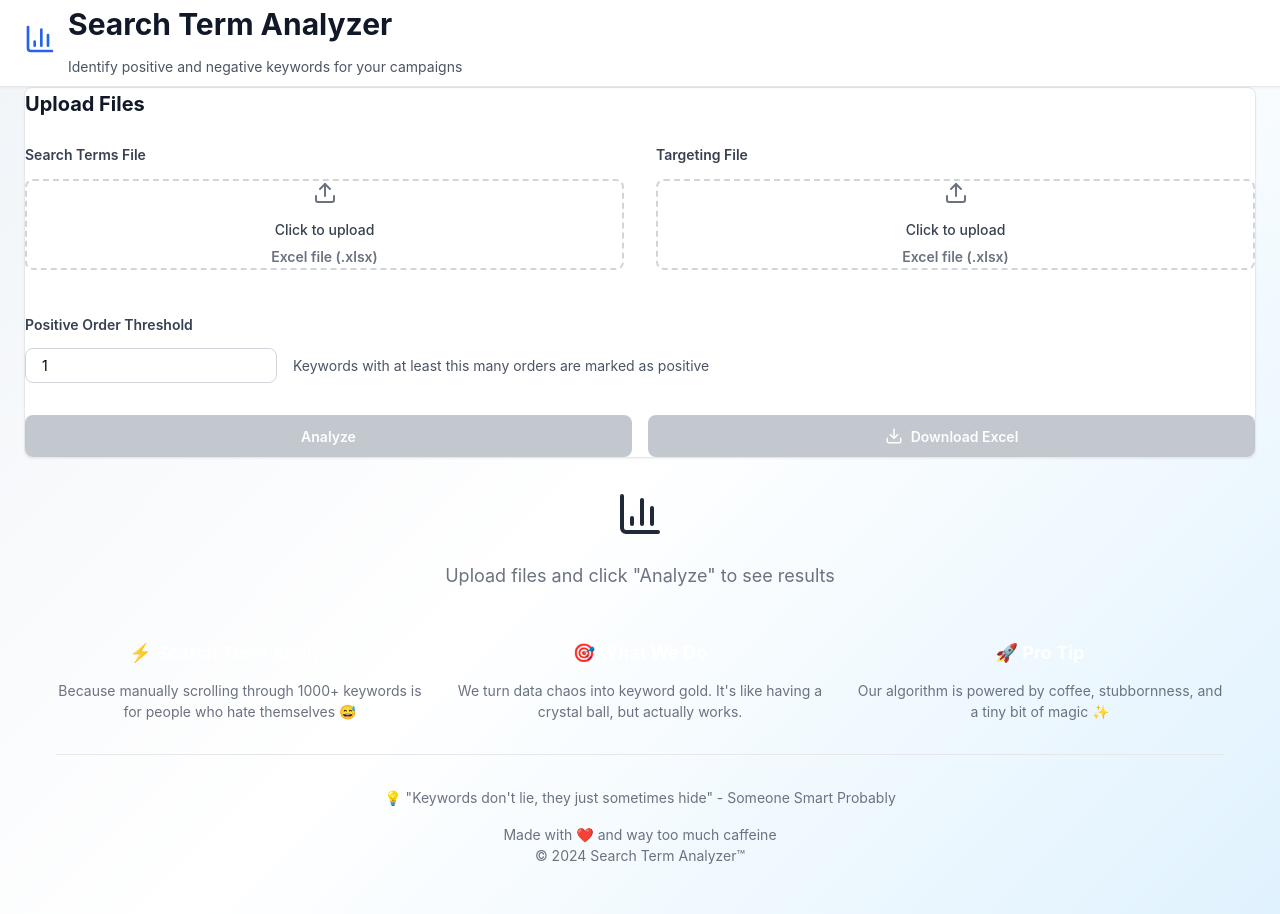
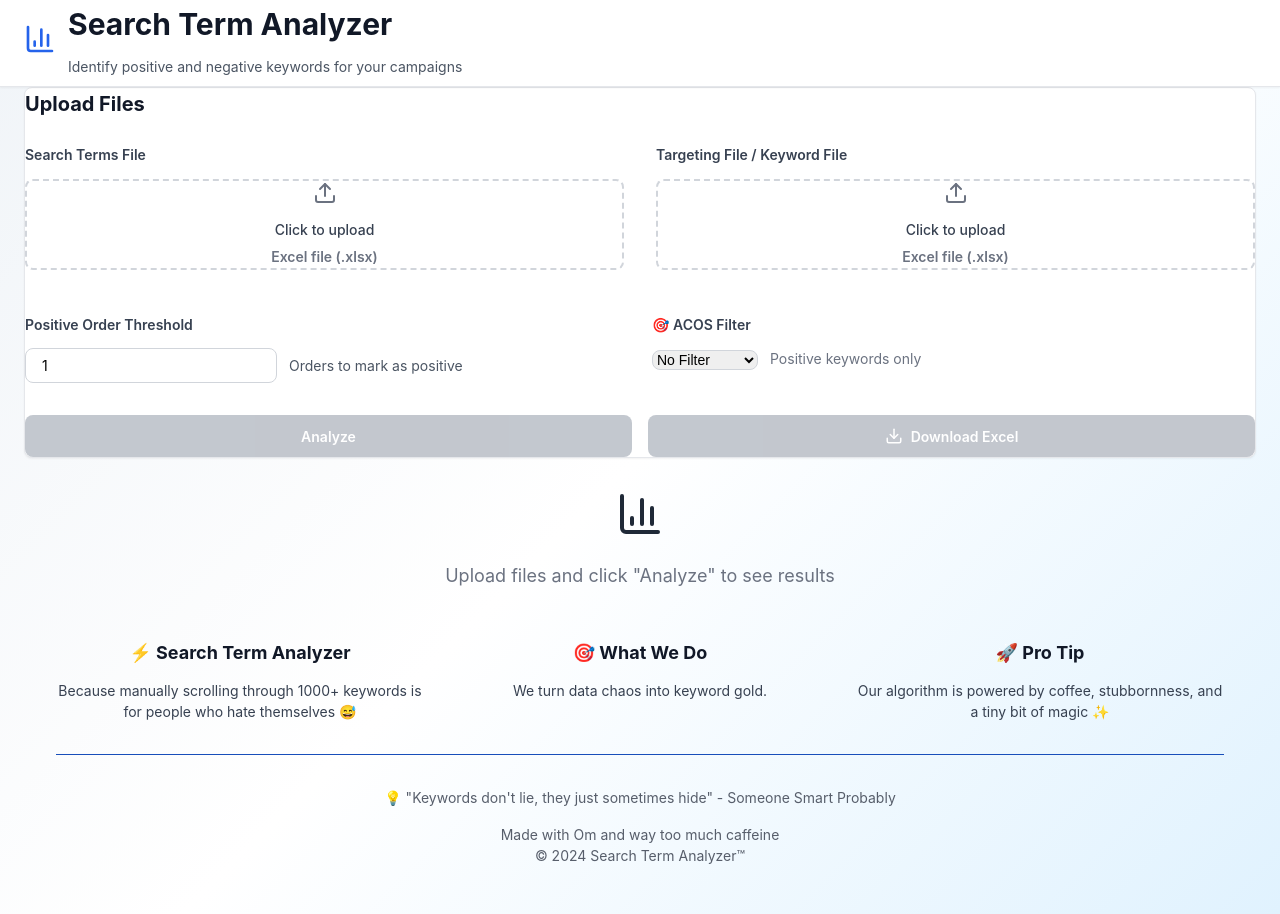
Before and after one commit to jadiaom1010/Search-Term-Analyzer, a React (Create React App) app in the folder frontend/: page / in a window 1280 px wide. Built offline with nearby package versions, Linux system fonts and the light colour scheme.

Commit message:
with sb and acos filter

```diff
--- a/frontend/src/App.css
+++ b/frontend/src/App.css
@@ -890,7 +890,7 @@ a,
 
 @media print {
   body {
-    background: white;
+    background: rgb(27, 25, 25);
   }
 
   button {
@@ -905,13 +905,13 @@ a,
 footer {
   margin-top: auto;
   background: transparent;
-  color: #4b5563;
+  color: #0760de;
   padding: 3rem 2rem;
   text-align: center;
 }
 
 footer h3 {
-  color: #1f2937;
+  color: #125abf;
   font-size: 1rem;
   font-weight: 700;
   margin-bottom: 0.75rem;
@@ -919,7 +919,7 @@ footer h3 {
 }
 
 footer p {
-  color: #6b7280;
+  color: #575e6b;
   font-size: 0.875rem;
   margin: 0;
   line-height: 1.5;
@@ -931,10 +931,11 @@ footer .grid {
   grid-template-columns: repeat(auto-fit, minmax(200px, 1fr));
   gap: 2rem;
   margin-bottom: 2rem;
+
 }
 
 footer .border-t {
-  border-top: 1px solid #e5e7eb;
+  border-top: 1px solid #184eba;
   padding-top: 2rem;
   display: flex;
   flex-direction: column;
--- a/frontend/src/components/FileUploadSection.js
+++ b/frontend/src/components/FileUploadSection.js
@@ -12,7 +12,7 @@ const FileUploadSection = ({ searchFile, targetingFile, onSearchFileChange, onTa
       />
 
       <FileUploadBox
-        label="Targeting File"
+        label="Targeting File / Keyword File"
         file={targetingFile}
         onChange={onTargetingFileChange}
         description="Excel file (.xlsx)"
--- a/frontend/src/components/SearchTermAnalyzer.js
+++ b/frontend/src/components/SearchTermAnalyzer.js
@@ -16,6 +16,11 @@ const SearchTermAnalyzer = () => {
     category: null,
     field: 'customer search term',
     direction: 'asc',
+  });
+  // ACOS Filter States
+  const [acosFilter, setAcosFilter] = useState({
+    filterType: 'none', // 'none', 'greater', 'less', 'equal'
+    value: '',
   });
 
   const BACKEND_URL = 'http://localhost:5000';
@@ -115,6 +120,43 @@ const SearchTermAnalyzer = () => {
     }));
   };
 
+  // Apply ACOS filter to positive results only
+  const getFilteredResults = () => {
+    if (!results || acosFilter.filterType === 'none') {
+      return results;
+    }
+
+    const filterValue = parseFloat(acosFilter.value);
+    if (isNaN(filterValue)) return results;
+
+    const filterPositive = (items) => {
+      return items.filter((item) => {
+        if (item.acos === null || item.acos === undefined) return false;
+
+        switch (acosFilter.filterType) {
+          case 'greater':
+            return item.acos > filterValue;
+          case 'less':
+            return item.acos < filterValue;
+          case 'equal':
+            return item.acos === filterValue;
+          default:
+            return true;
+        }
+      });
+    };
+
+    return {
+      positive: {
+        no_b0: filterPositive(results.positive.no_b0),
+        only_b0: filterPositive(results.positive.only_b0),
+      },
+      negative: results.negative,
+    };
+  };
+
+  const displayResults = getFilteredResults();
+
   const isDisabled = !searchFile || !targetingFile;
 
   return (
@@ -135,12 +177,14 @@ const SearchTermAnalyzer = () => {
             />
           </div>
 
-          {/* Threshold Input */}
-          <div className="mb-8">
+          {/* Threshold Input and ACOS Filter - Same Row */}
+          <div className="mb-8 grid grid-cols-1 md:grid-cols-2 gap-6">
+            {/* Positive Order Threshold */}
+            <div>
               <label className="block text-sm font-semibold text-gray-700 mb-3">
                 Positive Order Threshold
               </label>
-            <div className="flex items-center gap-4">
+              <div className="flex items-center gap-3">
                 <input
                   type="number"
                   min="0"
@@ -148,9 +192,45 @@ const SearchTermAnalyzer = () => {
                   onChange={(e) => setThreshold(Math.max(0, parseInt(e.target.value) || 0))}
                   className="w-20 px-4 py-2 border border-gray-300 rounded-lg focus:outline-none focus:ring-2 focus:ring-blue-500 focus:border-transparent"
                 />
-              <p className="text-sm text-gray-600">
-                Keywords with at least this many orders are marked as positive
+                <p className="text-xs text-gray-600">
+                  Orders to mark as positive
                 </p>
+              </div>
+            </div>
+
+            {/* ACOS Filter */}
+            <div>
+              <label className="block text-sm font-semibold text-gray-700 mb-3">
+                🎯 ACOS Filter
+              </label>
+              <div className="flex items-center gap-3">
+                <select
+                  value={acosFilter.filterType}
+                  onChange={(e) => setAcosFilter({ ...acosFilter, filterType: e.target.value })}
+                  className="px-3 py-2 border border-gray-300 rounded-lg text-sm font-medium focus:outline-none focus:ring-2 focus:ring-blue-500 focus:border-transparent hover:border-blue-400 transition-colors"
+                >
+                  <option value="none">No Filter</option>
+                  <option value="greater">Greater Than</option>
+                  <option value="less">Less Than</option>
+                  <option value="equal">Equals To</option>
+                </select>
+
+                {acosFilter.filterType !== 'none' && (
+                  <input
+                    type="number"
+                    min="0"
+                    step="0.1"
+                    placeholder="Value"
+                    value={acosFilter.value}
+                    onChange={(e) => setAcosFilter({ ...acosFilter, value: e.target.value })}
+                    className="w-24 px-3 py-2 border border-gray-300 rounded-lg text-sm focus:outline-none focus:ring-2 focus:ring-blue-500 focus:border-transparent hover:border-blue-400 transition-colors"
+                  />
+                )}
+
+                {acosFilter.filterType === 'none' && (
+                  <p className="text-xs text-gray-500">Positive keywords only</p>
+                )}
+              </div>
             </div>
           </div>
 
@@ -187,7 +267,7 @@ const SearchTermAnalyzer = () => {
 
         {/* Results Section */}
         {results && !loading && (
-          <ResultsSection results={results} sortConfig={sortConfig} onSort={handleSort} />
+          <ResultsSection results={displayResults} sortConfig={sortConfig} onSort={handleSort} />
         )}
 
         {/* Empty State */}
@@ -200,36 +280,36 @@ const SearchTermAnalyzer = () => {
       </main>
 
       {/* Footer */}
-      <footer className="bg-gradient-to-r from-slate-900 via-slate-800 to-slate-900 border-t border-slate-700 mt-auto">
+      <footer className="bg-gradient-to-r from-blue-50 via-white to-blue-50 border-t border-blue-100 mt-auto">
         <div className="max-w-7xl mx-auto px-6 py-12">
           <div className="grid grid-cols-1 md:grid-cols-3 gap-8 mb-8">
             <div>
-              <h3 className="text-white font-bold text-lg mb-3">⚡ Search Term Analyzer</h3>
-              <p className="text-slate-400 text-sm">
+              <h3 className="text-gray-900 font-bold text-lg mb-3">⚡ Search Term Analyzer</h3>
+              <p className="text-gray-700 text-sm">
                 Because manually scrolling through 1000+ keywords is for people who hate themselves 😅
               </p>
             </div>
             <div>
-              <h3 className="text-white font-bold text-lg mb-3">🎯 What We Do</h3>
-              <p className="text-slate-400 text-sm">
-                We turn data chaos into keyword gold. It's like having a crystal ball, but actually works.
+              <h3 className="text-gray-900 font-bold text-lg mb-3">🎯 What We Do</h3>
+              <p className="text-gray-700 text-sm">
+                We turn data chaos into keyword gold.
               </p>
             </div>
             <div>
-              <h3 className="text-white font-bold text-lg mb-3">🚀 Pro Tip</h3>
-              <p className="text-slate-400 text-sm">
+              <h3 className="text-gray-900 font-bold text-lg mb-3">🚀 Pro Tip</h3>
+              <p className="text-gray-700 text-sm">
                 Our algorithm is powered by coffee, stubbornness, and a tiny bit of magic ✨
               </p>
             </div>
           </div>
 
-          <div className="border-t border-slate-700 pt-8">
+          <div className="border-t border-blue-100 pt-8">
             <div className="flex flex-col md:flex-row justify-between items-center gap-4">
-              <div className="text-slate-400 text-sm">
+              <div className="text-gray-700 text-sm">
                 <p>💡 "Keywords don't lie, they just sometimes hide" - Someone Smart Probably</p>
               </div>
-              <div className="text-right text-slate-500 text-xs" >
-                <p>Made with ❤️ and way too much caffeine</p>
+              <div className="text-right text-gray-600 text-xs">
+                <p>Made with Om and way too much caffeine</p>
                 <p>© 2024 Search Term Analyzer™ </p>
               </div>
             </div>
```
Lines whose indentation alone changed are shown as unchanged.
